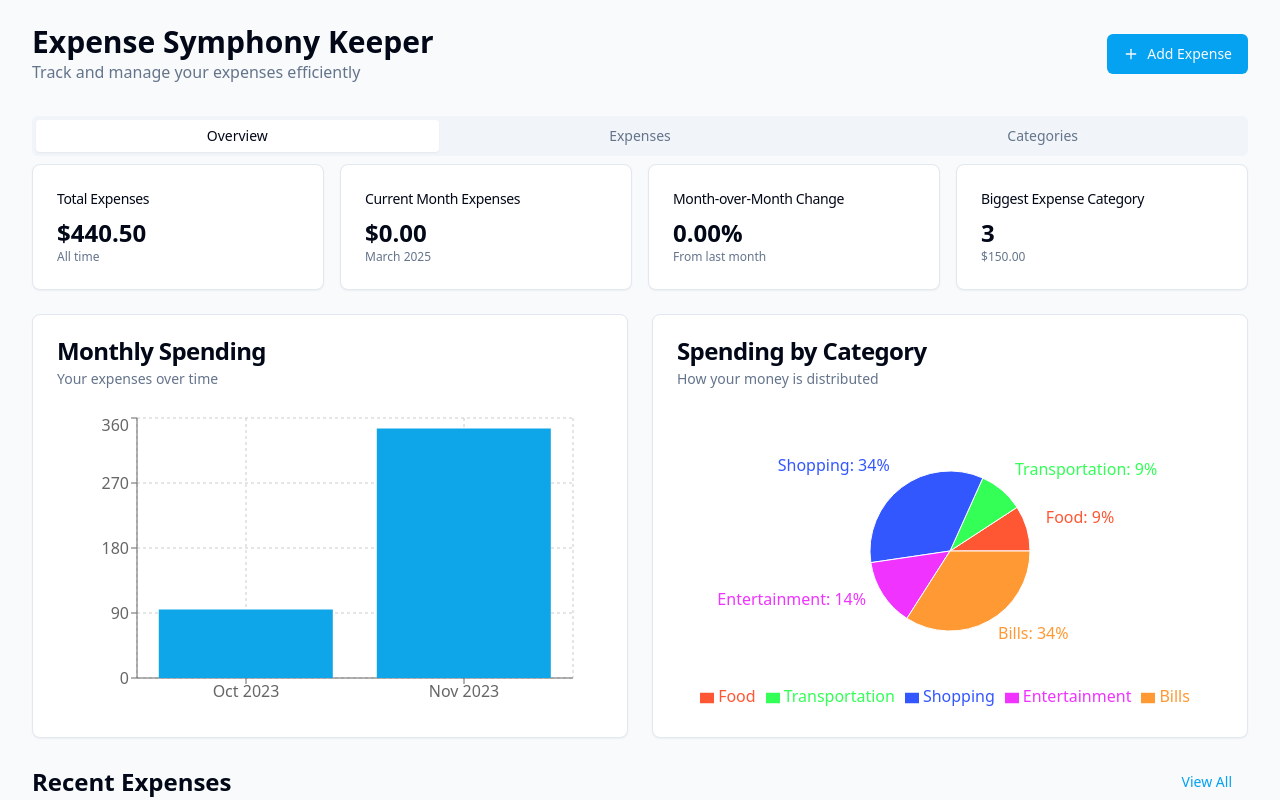
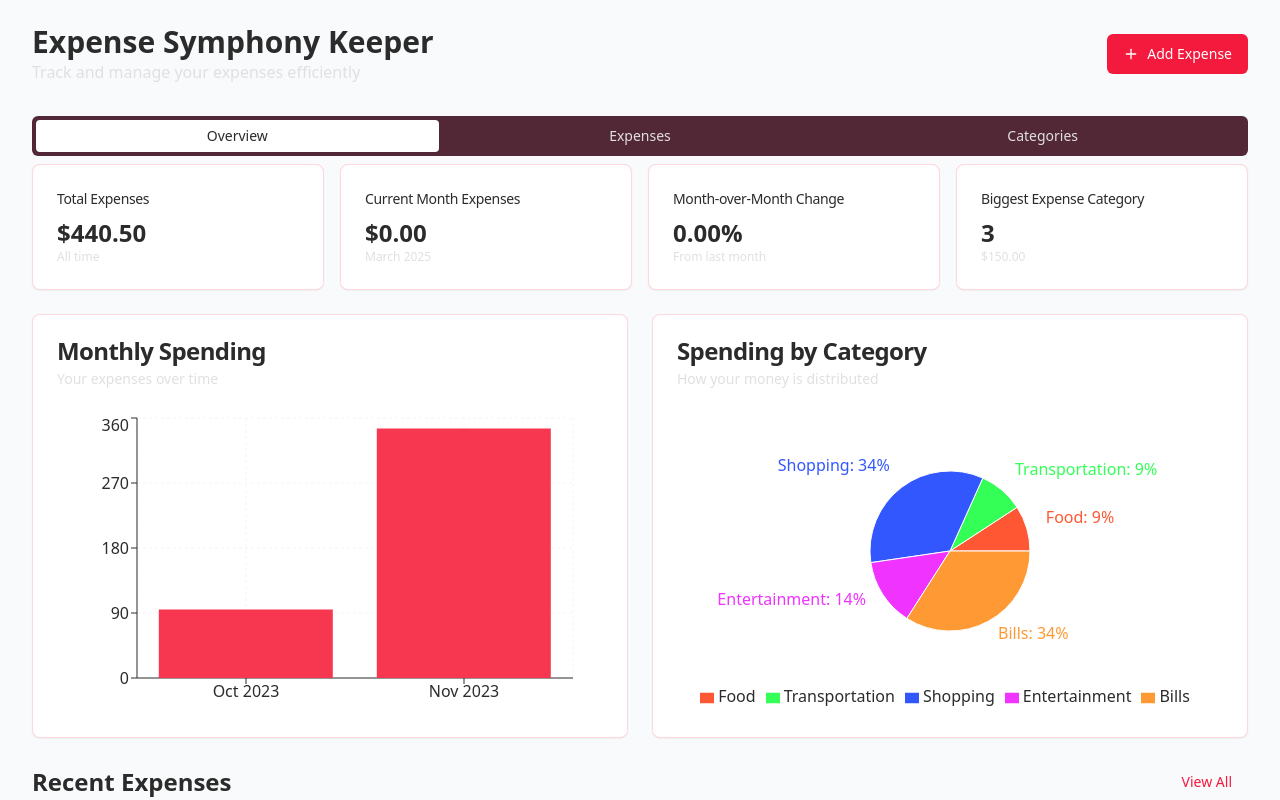
Before and after one commit to Aniket9699/expense-symphony-keeper, a React (Vite) app: page /dashboard in a window 1280 px wide. Shown: the top 800 px of the page. Built offline with nearby package versions, Linux system fonts and the light colour scheme.

Commit message:
Refactor: Apply color palette
Apply the specified color palette to the chart components.

```diff
--- a/src/components/ExpenseChart.tsx
+++ b/src/components/ExpenseChart.tsx
@@ -39,6 +39,14 @@ const formatValue = (value: ValueType): string => {
     return `$${value.toFixed(2)}`;
   }
   return `$${value}`;
+};
+
+// Color palette constants
+const COLORS = {
+  primary: "#F7374F",
+  secondary: "#88304E",
+  accent: "#522546",
+  dark: "#2C2C2C"
 };
 
 const ExpenseChart: React.FC = () => {
@@ -92,17 +100,19 @@ const ExpenseChart: React.FC = () => {
                     bottom: 5,
                   }}
                 >
-                  <CartesianGrid strokeDasharray="3 3" />
+                  <CartesianGrid strokeDasharray="3 3" opacity={0.2} />
                   <XAxis
                     dataKey="month"
                     tickFormatter={monthFormatter}
+                    stroke={COLORS.dark}
                   />
-                  <YAxis />
+                  <YAxis stroke={COLORS.dark} />
                   <Tooltip
                     formatter={(value: ValueType) => [formatValue(value), "Amount"]}
                     labelFormatter={monthFormatter}
+                    contentStyle={{ backgroundColor: "#fff", borderColor: COLORS.secondary }}
                   />
-                  <Bar dataKey="amount" fill="#0EA5E9" />
+                  <Bar dataKey="amount" fill={COLORS.primary} />
                 </BarChart>
               </ResponsiveContainer>
             ) : (
@@ -130,7 +140,7 @@ const ExpenseChart: React.FC = () => {
                     cy="50%"
                     labelLine={false}
                     outerRadius={80}
-                    fill="#8884d8"
+                    fill={COLORS.secondary}
                     dataKey="value"
                     nameKey="name"
                     label={({ name, percent }) =>
@@ -143,8 +153,13 @@ const ExpenseChart: React.FC = () => {
                   </Pie>
                   <Tooltip
                     formatter={(value: ValueType) => [formatValue(value), "Amount"]}
+                    contentStyle={{ backgroundColor: "#fff", borderColor: COLORS.secondary }}
                   />
-                  <Legend />
+                  <Legend
+                    formatter={(value, entry) => (
+                      <span style={{ color: COLORS.dark }}>{value}</span>
+                    )}
+                  />
                 </PieChart>
               </ResponsiveContainer>
             ) : (
--- a/src/index.css
+++ b/src/index.css
@@ -6,38 +6,38 @@
 @layer base {
   :root {
     --background: 0 0% 100%;
-    --foreground: 222.2 84% 4.9%;
+    --foreground: 0 0% 17%;
 
     --card: 0 0% 100%;
-    --card-foreground: 222.2 84% 4.9%;
+    --card-foreground: 0 0% 17%;
 
     --popover: 0 0% 100%;
-    --popover-foreground: 222.2 84% 4.9%;
+    --popover-foreground: 0 0% 17%;
 
-    --primary: 200 97% 48%;
-    --primary-foreground: 210 40% 98%;
+    --primary: 350 91% 53%;
+    --primary-foreground: 0 0% 100%;
 
-    --secondary: 260 100% 97%;
-    --secondary-foreground: 222.2 47.4% 11.2%;
+    --secondary: 331 48% 36%;
+    --secondary-foreground: 0 0% 100%;
 
-    --muted: 210 40% 96.1%;
-    --muted-foreground: 215.4 16.3% 46.9%;
+    --muted: 340 35% 24%;
+    --muted-foreground: 0 0% 88%;
 
-    --accent: 210 40% 96.1%;
-    --accent-foreground: 222.2 47.4% 11.2%;
+    --accent: 340 50% 23%;
+    --accent-foreground: 0 0% 100%;
 
     --destructive: 0 84.2% 60.2%;
-    --destructive-foreground: 210 40% 98%;
+    --destructive-foreground: 0 0% 100%;
 
-    --border: 214.3 31.8% 91.4%;
-    --input: 214.3 31.8% 91.4%;
-    --ring: 200 97% 48%;
+    --border: 349 93% 61% / 20%;
+    --input: 349 93% 61% / 15%;
+    --ring: 350 91% 53%;
 
     --radius: 0.5rem;
 
     --sidebar-background: 0 0% 98%;
     --sidebar-foreground: 240 5.3% 26.1%;
-    --sidebar-primary: 240 5.9% 10%;
+    --sidebar-primary: 350 91% 53%;
     --sidebar-primary-foreground: 0 0% 98%;
     --sidebar-accent: 240 4.8% 95.9%;
     --sidebar-accent-foreground: 240 5.9% 10%;
@@ -46,41 +46,42 @@
   }
 
   .dark {
-    --background: 222.2 84% 4.9%;
-    --foreground: 210 40% 98%;
+    --background: 0 0% 17%;
+    --foreground: 0 0% 95%;
 
-    --card: 222.2 84% 4.9%;
-    --card-foreground: 210 40% 98%;
+    --card: 0 0% 17%;
+    --card-foreground: 0 0% 95%;
 
-    --popover: 222.2 84% 4.9%;
-    --popover-foreground: 210 40% 98%;
+    --popover: 0 0% 17%;
+    --popover-foreground: 0 0% 95%;
 
-    --primary: 210 40% 98%;
-    --primary-foreground: 222.2 47.4% 11.2%;
+    --primary: 350 91% 53%;
+    --primary-foreground: 0 0% 100%;
 
-    --secondary: 217.2 32.6% 17.5%;
-    --secondary-foreground: 210 40% 98%;
+    --secondary: 331 48% 36%;
+    --secondary-foreground: 0 0% 100%;
 
-    --muted: 217.2 32.6% 17.5%;
-    --muted-foreground: 215 20.2% 65.1%;
+    --muted: 340 35% 24%;
+    --muted-foreground: 0 0% 88%;
 
-    --accent: 217.2 32.6% 17.5%;
-    --accent-foreground: 210 40% 98%;
+    --accent: 340 50% 23%;
+    --accent-foreground: 0 0% 100%;
 
     --destructive: 0 62.8% 30.6%;
-    --destructive-foreground: 210 40% 98%;
+    --destructive-foreground: 0 0% 95%;
 
-    --border: 217.2 32.6% 17.5%;
-    --input: 217.2 32.6% 17.5%;
-    --ring: 212.7 26.8% 83.9%;
-    --sidebar-background: 240 5.9% 10%;
-    --sidebar-foreground: 240 4.8% 95.9%;
-    --sidebar-primary: 224.3 76.3% 48%;
+    --border: 349 93% 61% / 30%;
+    --input: 349 93% 61% / 20%;
+    --ring: 350 91% 53%;
+
+    --sidebar-background: 0 0% 10%;
+    --sidebar-foreground: 0 0% 95%;
+    --sidebar-primary: 350 91% 53%;
     --sidebar-primary-foreground: 0 0% 100%;
-    --sidebar-accent: 240 3.7% 15.9%;
-    --sidebar-accent-foreground: 240 4.8% 95.9%;
-    --sidebar-border: 240 3.7% 15.9%;
-    --sidebar-ring: 217.2 91.2% 59.8%;
+    --sidebar-accent: 0 0% 20%;
+    --sidebar-accent-foreground: 0 0% 95%;
+    --sidebar-border: 0 0% 25%;
+    --sidebar-ring: 350 91% 53%;
   }
 }
 
```
